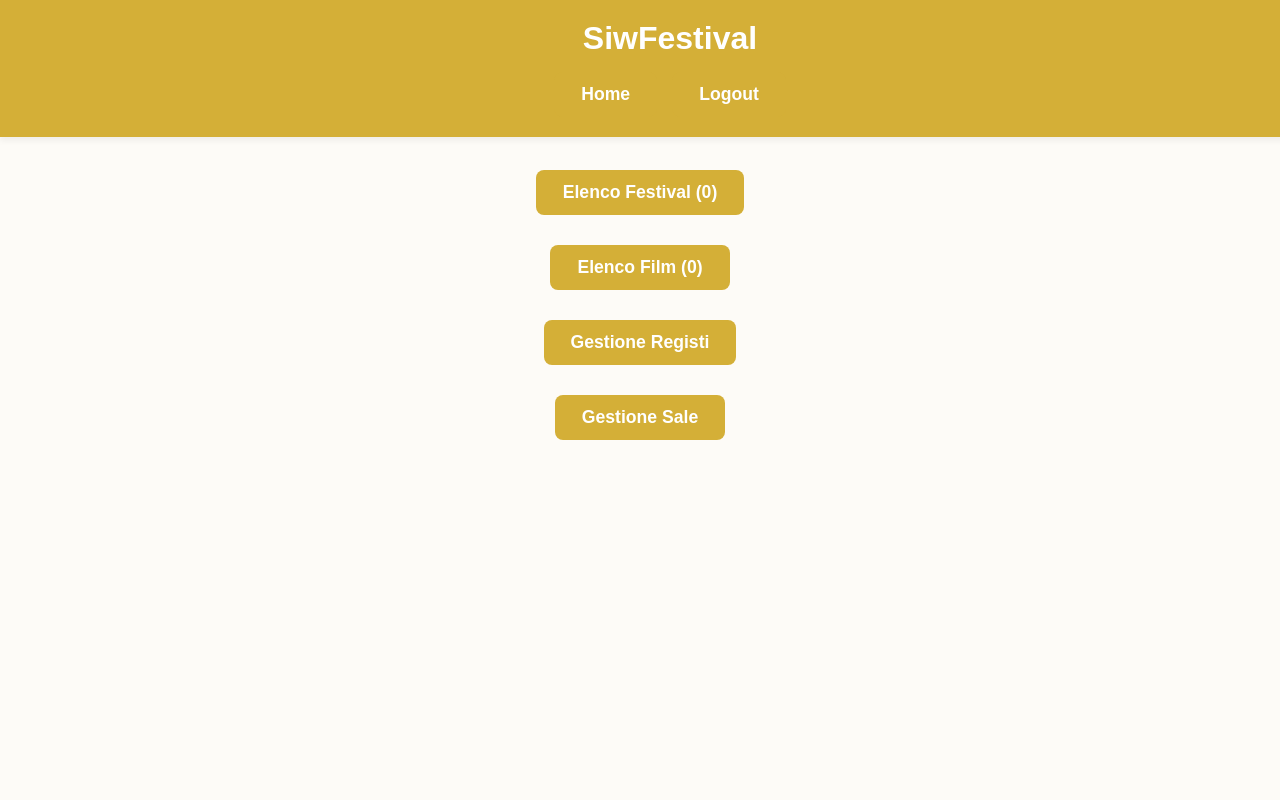
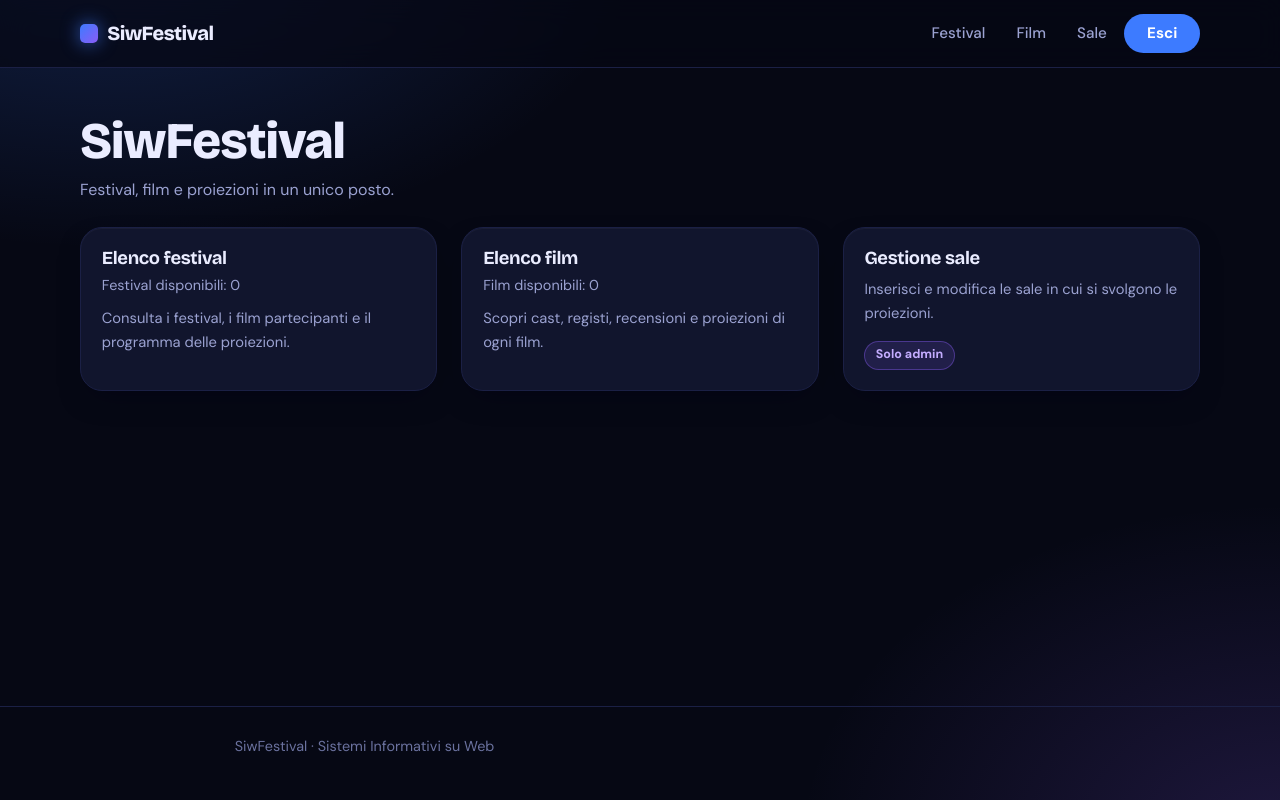
Before and after one commit to Shikooo8/SIW_PROG_DOC, a Spring Boot app: page / in a window 1280 px wide. Run offline with Spring Boot 4, Linux system fonts and the light colour scheme; the visitor is signed in with stand-in values (Sample User, id 1); data that the repository does not hold is empty; some of the project's set-up classes (security, data sources, template engines, error pages and the like) are left out, and stand-ins take their place; some libraries are stand-ins or nearby versions.

Commit message:
Add new style

```diff
--- /dev/null
+++ b/siw-festival/src/main/resources/static/css/stile.css
@@ -0,0 +1,546 @@
+/* ==========================================================================
+   SIW Festival — stile.css
+   Posizione: src/main/resources/static/css/stile.css
+   Palette: neri bluastri + blu (colore guida) + viola (secondario)
+
+   Indice
+   1. Token (colori, raggi, ombre, font)
+   2. Base (reset, tipografia, link)
+   3. Layout (container, navbar, header di pagina, footer)
+   4. Bottoni e badge
+   5. Card + griglia (film, festival, attori, sale)
+   6. Pagina di dettaglio (show)
+   7. Liste: cast, proiezioni, recensioni, tabelle
+   8. Form e messaggi di errore
+   9. Pagine di errore
+   10. Responsive e accessibilità
+   ========================================================================== */
+
+@import url("https://fonts.googleapis.com/css2?family=Bricolage+Grotesque:opsz,wght@12..96,500;12..96,700;12..96,800&family=DM+Sans:ital,opsz,wght@0,9..40,400;0,9..40,500;0,9..40,700&display=swap");
+
+/* 1. TOKEN ================================================================= */
+:root {
+  /* neri (con una punta di blu) */
+  --bg:          #060814;
+  --bg-elev:     #0b0e22;
+  --surface:     #11152d;
+  --surface-2:   #181d3d;
+  --border:      #252b56;
+  --border-soft: #1b2045;
+
+  /* testo */
+  --text:        #eaecff;
+  --text-muted:  #9ba2d1;
+  --text-faint:  #6b729f;
+
+  /* blu: colore guida */
+  --blue:        #3d7bff;
+  --blue-bright: #6aa6ff;
+  --blue-deep:   #1e48c8;
+
+  /* viola: accento secondario */
+  --violet:      #8a5cf6;
+  --violet-deep: #5b2bc4;
+
+  /* stati */
+  --danger:      #ff6b88;
+  --success:     #3fd6a6;
+  --warning:     #ffc46b;
+
+  --gradient:        linear-gradient(135deg, var(--blue) 0%, var(--violet) 100%);
+  --gradient-soft:   linear-gradient(135deg, rgba(61,123,255,.18) 0%, rgba(138,92,246,.18) 100%);
+
+  --radius-sm: 8px;
+  --radius-md: 14px;
+  --radius-lg: 22px;
+  --radius-pill: 999px;
+
+  --shadow-card:  0 1px 0 rgba(255,255,255,.04) inset, 0 12px 30px -12px rgba(0,0,20,.7);
+  --shadow-lift:  0 18px 44px -14px rgba(61,123,255,.45);
+  --shadow-focus: 0 0 0 3px rgba(106,166,255,.45);
+
+  --font-display: "Bricolage Grotesque", "Segoe UI", system-ui, sans-serif;
+  --font-body:    "DM Sans", "Segoe UI", system-ui, -apple-system, sans-serif;
+
+  --maxw: 1160px;
+}
+
+/* 2. BASE ================================================================== */
+*, *::before, *::after { box-sizing: border-box; }
+
+html { -webkit-text-size-adjust: 100%; scroll-behavior: smooth; }
+
+body {
+  margin: 0;
+  min-height: 100vh;
+  display: flex;
+  flex-direction: column;
+  font-family: var(--font-body);
+  font-size: 1rem;
+  line-height: 1.6;
+  color: var(--text);
+  background-color: var(--bg);
+  background-image:
+    radial-gradient(900px 520px at 8% -8%,  rgba(61,123,255,.22), transparent 60%),
+    radial-gradient(800px 560px at 100% 105%, rgba(138,92,246,.18), transparent 60%);
+  background-attachment: fixed;
+}
+
+main { flex: 1; }
+
+h1, h2, h3, h4 {
+  font-family: var(--font-display);
+  line-height: 1.15;
+  letter-spacing: -0.02em;
+  margin: 0 0 .5em;
+  color: var(--text);
+}
+h1 { font-size: clamp(2rem, 4.2vw, 3.2rem); font-weight: 800; }
+h2 { font-size: clamp(1.4rem, 2.4vw, 1.9rem); font-weight: 700; }
+h3 { font-size: 1.15rem; font-weight: 700; }
+
+p { margin: 0 0 1em; max-width: 70ch; }
+
+a { color: var(--blue-bright); text-decoration: none; transition: color .15s ease; }
+a:hover { color: #fff; }
+
+img { max-width: 100%; display: block; }
+
+hr { border: 0; border-top: 1px solid var(--border-soft); margin: 2rem 0; }
+
+::selection { background: var(--blue); color: #fff; }
+
+/* 3. LAYOUT ================================================================ */
+.container {
+  width: 100%;
+  max-width: var(--maxw);
+  margin: 0 auto;
+  padding: 0 1.25rem;
+}
+
+/* navbar */
+.navbar {
+  position: sticky;
+  top: 0;
+  z-index: 50;
+  background: rgba(6, 8, 20, .72);
+  backdrop-filter: blur(14px);
+  -webkit-backdrop-filter: blur(14px);
+  border-bottom: 1px solid var(--border-soft);
+}
+.navbar-inner {
+  max-width: var(--maxw);
+  margin: 0 auto;
+  padding: .85rem 1.25rem;
+  display: flex;
+  align-items: center;
+  gap: 1.5rem;
+}
+.brand {
+  font-family: var(--font-display);
+  font-weight: 800;
+  font-size: 1.25rem;
+  letter-spacing: -0.03em;
+  color: var(--text);
+  display: inline-flex;
+  align-items: center;
+  gap: .55rem;
+}
+.brand::before {            /* piccolo logo: pellicola blu-viola */
+  content: "";
+  width: 1.15rem;
+  height: 1.15rem;
+  border-radius: 5px;
+  background: var(--gradient);
+  box-shadow: 0 0 18px rgba(61,123,255,.7);
+}
+.brand:hover { color: #fff; }
+
+.nav-links { display: flex; gap: .25rem; margin-left: auto; align-items: center; flex-wrap: wrap; }
+.nav-links a {
+  padding: .45rem .85rem;
+  border-radius: var(--radius-pill);
+  color: var(--text-muted);
+  font-weight: 500;
+  font-size: .95rem;
+}
+.nav-links a:hover,
+.nav-links a.active { color: #fff; background: var(--surface-2); }
+
+/* intestazione di pagina (titolo + azioni) */
+.page-header {
+  padding: 2.75rem 0 1.5rem;
+  display: flex;
+  align-items: flex-end;
+  justify-content: space-between;
+  gap: 1rem;
+  flex-wrap: wrap;
+}
+.page-header h1 { margin: 0; }
+.page-subtitle { color: var(--text-muted); margin: .4rem 0 0; }
+
+.section { margin: 2.5rem 0; }
+.section-title {
+  display: flex;
+  align-items: center;
+  gap: .75rem;
+  margin-bottom: 1.1rem;
+}
+.section-title::after {     /* filo che chiude il titolo */
+  content: "";
+  flex: 1;
+  height: 1px;
+  background: linear-gradient(90deg, var(--border) 0%, transparent 100%);
+}
+
+.footer {
+  margin-top: 4rem;
+  padding: 1.75rem 1.25rem;
+  text-align: center;
+  color: var(--text-faint);
+  font-size: .9rem;
+  border-top: 1px solid var(--border-soft);
+}
+.footer a { color: var(--text-muted); }
+
+/* 4. BOTTONI E BADGE ======================================================= */
+.btn,
+button[type="submit"] {
+  display: inline-flex;
+  align-items: center;
+  justify-content: center;
+  gap: .5rem;
+  padding: .7rem 1.35rem;
+  border: 1px solid transparent;
+  border-radius: var(--radius-pill);
+  font-family: var(--font-body);
+  font-size: .95rem;
+  font-weight: 700;
+  line-height: 1;
+  cursor: pointer;
+  color: #fff;
+  background: var(--blue);
+  transition: transform .15s ease, box-shadow .15s ease, background .15s ease, border-color .15s ease;
+}
+.btn:hover,
+button[type="submit"]:hover {
+  color: #fff;
+  background: var(--blue-deep);
+  box-shadow: var(--shadow-lift);
+  transform: translateY(-1px);
+}
+.btn:active { transform: translateY(0); }
+
+.btn-primary { background: var(--gradient); }
+.btn-primary:hover { background: var(--gradient); filter: brightness(1.12); }
+
+.btn-secondary {
+  background: var(--surface-2);
+  border-color: var(--border);
+  color: var(--text);
+}
+.btn-secondary:hover { background: var(--surface); border-color: var(--blue); box-shadow: none; }
+
+.btn-ghost { background: transparent; color: var(--blue-bright); }
+.btn-ghost:hover { background: var(--surface-2); box-shadow: none; }
+
+.btn-danger { background: transparent; border-color: rgba(255,107,136,.5); color: var(--danger); }
+.btn-danger:hover { background: var(--danger); border-color: var(--danger); color: #1a0509; box-shadow: none; }
+
+.btn-sm { padding: .45rem .9rem; font-size: .85rem; }
+
+.badge {
+  display: inline-flex;
+  align-items: center;
+  padding: .22rem .65rem;
+  border-radius: var(--radius-pill);
+  font-size: .78rem;
+  font-weight: 700;
+  color: var(--blue-bright);
+  background: rgba(61,123,255,.14);
+  border: 1px solid rgba(61,123,255,.35);
+}
+.badge-violet { color: #c4adff; background: rgba(138,92,246,.14); border-color: rgba(138,92,246,.4); }
+
+/* stato delle proiezioni */
+.badge-scheduled { color: var(--blue-bright); }
+.badge-completed { color: var(--success); background: rgba(63,214,166,.12); border-color: rgba(63,214,166,.4); }
+.badge-cancelled { color: var(--danger);  background: rgba(255,107,136,.12); border-color: rgba(255,107,136,.4); }
+
+/* 5. CARD + GRIGLIA ======================================================== */
+.grid {
+  display: grid;
+  grid-template-columns: repeat(auto-fill, minmax(230px, 1fr));
+  gap: 1.5rem;
+}
+.grid-wide { grid-template-columns: repeat(auto-fill, minmax(320px, 1fr)); }  /* festival */
+
+.card {
+  position: relative;
+  display: flex;
+  flex-direction: column;
+  background: var(--surface);
+  border: 1px solid var(--border-soft);
+  border-radius: var(--radius-lg);
+  overflow: hidden;
+  box-shadow: var(--shadow-card);
+  transition: transform .2s ease, box-shadow .2s ease, border-color .2s ease;
+}
+.card:hover {
+  transform: translateY(-4px);
+  border-color: var(--blue);
+  box-shadow: var(--shadow-lift);
+}
+
+/* il link sul titolo copre tutta la card */
+.card-title a::after { content: ""; position: absolute; inset: 0; z-index: 1; }
+.card-actions { position: relative; z-index: 2; }   /* i bottoni restano cliccabili */
+
+/* area immagine: locandina (film) o panoramica (festival) */
+.card-media {
+  position: relative;
+  aspect-ratio: 2 / 3;
+  background: var(--surface-2);
+  overflow: hidden;
+}
+.card-media-wide { aspect-ratio: 16 / 9; }
+.card-media img {
+  width: 100%;
+  height: 100%;
+  object-fit: cover;
+  transition: transform .4s ease;
+}
+.card:hover .card-media img { transform: scale(1.04); }
+
+/* segnaposto finché non c'è un'immagine: <div class="card-media card-media-empty"> */
+.card-media-empty {
+  display: grid;
+  place-items: center;
+  background:
+    radial-gradient(circle at 30% 20%, rgba(61,123,255,.5), transparent 55%),
+    radial-gradient(circle at 80% 90%, rgba(138,92,246,.5), transparent 55%),
+    var(--surface-2);
+  color: rgba(255,255,255,.55);
+  font-family: var(--font-display);
+  font-size: 2.4rem;
+  font-weight: 800;
+}
+
+.card-body { padding: 1.1rem 1.2rem 1.3rem; display: flex; flex-direction: column; gap: .4rem; flex: 1; }
+.card-title { font-size: 1.15rem; margin: 0; }
+.card-title a { color: var(--text); }
+.card-meta { color: var(--text-muted); font-size: .9rem; margin: 0; }
+.card-text { color: var(--text-muted); font-size: .92rem; margin: .25rem 0 0; }
+.card-tags { display: flex; flex-wrap: wrap; gap: .4rem; margin-top: auto; padding-top: .6rem; }
+.card-actions { display: flex; gap: .5rem; margin-top: .75rem; flex-wrap: wrap; }
+
+/* card senza immagine (sale, attori): più compatta */
+.card-plain { padding: 1.25rem 1.3rem; gap: .35rem; }
+
+/* 6. PAGINA DI DETTAGLIO ==================================================== */
+.show {
+  display: grid;
+  grid-template-columns: minmax(220px, 320px) 1fr;
+  gap: 2.25rem;
+  padding-top: 2.5rem;
+  align-items: start;
+}
+.show-wide { grid-template-columns: 1fr; }    /* festival: immagine sopra */
+
+.show-media {
+  border-radius: var(--radius-lg);
+  overflow: hidden;
+  border: 1px solid var(--border);
+  box-shadow: var(--shadow-card), 0 0 60px -20px rgba(138,92,246,.55);
+  aspect-ratio: 2 / 3;
+  background: var(--surface-2);
+}
+.show-wide .show-media { aspect-ratio: 21 / 8; }
+.show-media img { width: 100%; height: 100%; object-fit: cover; }
+
+.show-info h1 { margin-bottom: .35rem; }
+.show-lead { font-size: 1.1rem; color: var(--text-muted); max-width: 62ch; }
+
+/* coppie etichetta / valore */
+.meta-list {
+  display: grid;
+  grid-template-columns: max-content 1fr;
+  gap: .55rem 1.5rem;
+  margin: 1.5rem 0;
+  padding: 1.1rem 1.3rem;
+  background: var(--surface);
+  border: 1px solid var(--border-soft);
+  border-radius: var(--radius-md);
+}
+.meta-list dt { color: var(--text-faint); font-size: .9rem; }
+.meta-list dd { margin: 0; font-weight: 500; }
+
+.show-actions { display: flex; gap: .6rem; flex-wrap: wrap; margin-top: 1.25rem; }
+
+/* 7. LISTE ================================================================= */
+/* cast: attore + personaggio */
+.cast-list { list-style: none; margin: 0; padding: 0; display: grid; grid-template-columns: repeat(auto-fill, minmax(240px, 1fr)); gap: .75rem; }
+.cast-item {
+  display: flex;
+  flex-direction: column;
+  padding: .85rem 1rem;
+  background: var(--surface);
+  border: 1px solid var(--border-soft);
+  border-left: 3px solid var(--blue);
+  border-radius: var(--radius-sm);
+}
+.cast-item:nth-child(even) { border-left-color: var(--violet); }
+.cast-actor { font-weight: 700; }
+.cast-role  { color: var(--text-muted); font-size: .9rem; }
+
+/* proiezioni */
+.screening-list { list-style: none; margin: 0; padding: 0; display: flex; flex-direction: column; gap: .6rem; }
+.screening {
+  display: grid;
+  grid-template-columns: max-content 1fr auto;
+  align-items: center;
+  gap: 1.25rem;
+  padding: .9rem 1.2rem;
+  background: var(--surface);
+  border: 1px solid var(--border-soft);
+  border-radius: var(--radius-md);
+}
+.screening-when { font-family: var(--font-display); font-weight: 700; font-size: 1.05rem; color: var(--blue-bright); }
+.screening-what { color: var(--text); }
+.screening-what small { display: block; color: var(--text-muted); }
+
+/* recensioni */
+.review-list { display: flex; flex-direction: column; gap: 1rem; }
+.review {
+  padding: 1.1rem 1.3rem;
+  background: var(--surface);
+  border: 1px solid var(--border-soft);
+  border-radius: var(--radius-md);
+}
+.review-head { display: flex; align-items: center; gap: .75rem; margin-bottom: .4rem; flex-wrap: wrap; }
+.review-author { font-weight: 700; }
+.review-date { color: var(--text-faint); font-size: .85rem; }
+.review-score {
+  margin-left: auto;
+  min-width: 2.6rem;
+  text-align: center;
+  padding: .25rem .6rem;
+  border-radius: var(--radius-sm);
+  font-family: var(--font-display);
+  font-weight: 800;
+  background: var(--gradient);
+  color: #fff;
+}
+.review-text { margin: 0; color: var(--text-muted); }
+
+/* tabelle (area admin) */
+.table-wrap { overflow-x: auto; border: 1px solid var(--border-soft); border-radius: var(--radius-md); }
+.table { width: 100%; border-collapse: collapse; background: var(--surface); }
+.table th, .table td { padding: .8rem 1rem; text-align: left; border-bottom: 1px solid var(--border-soft); }
+.table th { color: var(--text-faint); font-weight: 500; font-size: .88rem; background: var(--bg-elev); }
+.table tr:last-child td { border-bottom: 0; }
+.table tbody tr:hover { background: var(--surface-2); }
+
+/* 8. FORM E MESSAGGI ======================================================= */
+.form-card {
+  max-width: 640px;
+  margin: 2.5rem auto;
+  padding: 2rem 2rem 2.2rem;
+  background: var(--surface);
+  border: 1px solid var(--border);
+  border-radius: var(--radius-lg);
+  box-shadow: var(--shadow-card), 0 0 80px -30px rgba(61,123,255,.6);
+}
+.form-card h1 { font-size: 1.8rem; margin-bottom: 1.4rem; }
+
+.form-group { display: flex; flex-direction: column; gap: .35rem; margin-bottom: 1.1rem; }
+.form-row { display: grid; grid-template-columns: 1fr 1fr; gap: 1rem; }
+
+label { font-size: .9rem; font-weight: 500; color: var(--text-muted); }
+
+input[type="text"], input[type="password"], input[type="email"], input[type="number"],
+input[type="url"], input[type="date"], input[type="time"], input[type="datetime-local"],
+select, textarea {
+  width: 100%;
+  padding: .7rem .9rem;
+  font-family: var(--font-body);
+  font-size: 1rem;
+  color: var(--text);
+  background: var(--bg-elev);
+  border: 1px solid var(--border);
+  border-radius: var(--radius-sm);
+  transition: border-color .15s ease, box-shadow .15s ease;
+}
+textarea { min-height: 120px; resize: vertical; }
+input::placeholder, textarea::placeholder { color: var(--text-faint); }
+input:hover, select:hover, textarea:hover { border-color: var(--text-faint); }
+input:focus, select:focus, textarea:focus {
+  outline: none;
+  border-color: var(--blue);
+  box-shadow: var(--shadow-focus);
+}
+input[type="date"], input[type="time"], input[type="datetime-local"] { color-scheme: dark; }
+select { appearance: none; background-image: linear-gradient(45deg, transparent 50%, var(--text-muted) 50%), linear-gradient(135deg, var(--text-muted) 50%, transparent 50%); background-position: calc(100% - 18px) 50%, calc(100% - 13px) 50%; background-size: 5px 5px; background-repeat: no-repeat; padding-right: 2.2rem; }
+input[type="checkbox"], input[type="radio"] { accent-color: var(--blue); }
+
+.form-hint { font-size: .82rem; color: var(--text-faint); }
+.form-actions { display: flex; gap: .75rem; margin-top: 1.6rem; flex-wrap: wrap; }
+
+/* errori di validazione: <span class="field-error" th:errors="*{titolo}"> */
+.field-error { color: var(--danger); font-size: .85rem; }
+input.has-error, select.has-error, textarea.has-error { border-color: var(--danger); }
+
+.alert {
+  padding: .85rem 1.1rem;
+  border-radius: var(--radius-sm);
+  border: 1px solid var(--border);
+  background: var(--surface-2);
+  margin-bottom: 1.2rem;
+  font-size: .95rem;
+}
+.alert-error   { color: #ffd3dc; background: rgba(255,107,136,.1); border-color: rgba(255,107,136,.45); }
+.alert-success { color: #c9f7e8; background: rgba(63,214,166,.1);  border-color: rgba(63,214,166,.45); }
+.alert-info    { color: #d3e3ff; background: rgba(61,123,255,.1);  border-color: rgba(61,123,255,.45); }
+
+/* link alternativo sotto i form (es. "Non hai un account?") */
+.form-alt { margin-top: 1.4rem; color: var(--text-muted); font-size: .92rem; }
+
+/* 9. PAGINE DI ERRORE ====================================================== */
+.error-page { text-align: center; padding: 6rem 1rem; }
+.error-code {
+  font-family: var(--font-display);
+  font-size: clamp(5rem, 16vw, 9rem);
+  font-weight: 800;
+  line-height: 1;
+  background: var(--gradient);
+  -webkit-background-clip: text;
+  background-clip: text;
+  color: transparent;
+  margin: 0 0 .5rem;
+}
+.error-page p { margin-left: auto; margin-right: auto; color: var(--text-muted); }
+
+/* utility */
+.muted { color: var(--text-muted); }
+.text-center { text-align: center; }
+.mt-1 { margin-top: .5rem; } .mt-2 { margin-top: 1rem; } .mt-3 { margin-top: 2rem; }
+.empty { padding: 2.5rem 1rem; text-align: center; color: var(--text-muted); border: 1px dashed var(--border); border-radius: var(--radius-md); }
+
+/* 10. RESPONSIVE E ACCESSIBILITÀ =========================================== */
+@media (max-width: 800px) {
+  .show { grid-template-columns: 1fr; }
+  .show-media { max-width: 320px; }
+  .show-wide .show-media { max-width: none; aspect-ratio: 16 / 9; }
+  .screening { grid-template-columns: 1fr; gap: .4rem; }
+  .form-row { grid-template-columns: 1fr; }
+  .form-card { margin: 1.25rem auto; padding: 1.4rem; }
+  .meta-list { grid-template-columns: 1fr; gap: .1rem; }
+  .meta-list dt { margin-top: .6rem; }
+}
+
+:focus-visible { outline: 2px solid var(--blue-bright); outline-offset: 3px; border-radius: 4px; }
+
+@media (prefers-reduced-motion: reduce) {
+  *, *::before, *::after { transition: none !important; animation: none !important; scroll-behavior: auto !important; }
+  .card:hover, .btn:hover { transform: none; }
+}
--- a/siw-festival/src/main/resources/templates/fragments/base.html
+++ b/siw-festival/src/main/resources/templates/fragments/base.html
@@ -1,21 +1,26 @@
 <!DOCTYPE html>
 <html xmlns:th="http://www.thymeleaf.org">
+
 <body>
-    <!-- Definiamo il frammento chiamato "intestazione" -->
-    <header th:fragment="intestazione">
-        <h1 style="margin-bottom: 15px;">SiwFestival</h1>
-
-        <div style="display: flex; justify-content: center; gap: 15px;">
-            <a th:href="@{/}" class="nav-button">Home</a>
-
-            <!-- Mostra "Login" se l'utente NON è loggato -->
-            <a th:if="${userDetails == null}" th:href="@{/login}" class="nav-button">Login</a>
-
-            <!-- Il form di Logout sicuro (POST) se l'utente è loggato -->
-            <form th:if="${userDetails != null}" th:action="@{/logout}" method="POST" style="display: inline;">
-                <button type="submit" class="nav-button">Logout</button>
-            </form>
+    <header th:fragment="intestazione" class="navbar" xmlns:th="http://www.thymeleaf.org"
+        xmlns:sec="http://www.thymeleaf.org/extras/spring-security">
+        <div class="navbar-inner">
+            <a class="brand" th:href="@{/}">SiwFestival</a>
+            <nav class="nav-links">
+                <a th:href="@{/festival}">Festival</a>
+                <a th:href="@{/film}">Film</a>
+                <a th:href="@{/admin/sale}" sec:authorize="hasAuthority('ADMIN')">Sale</a>
+                <a th:href="@{/login}" sec:authorize="!isAuthenticated()">Accedi</a>
+                <form th:action="@{/logout}" method="post" sec:authorize="isAuthenticated()">
+                    <button type="submit" class="btn btn-ghost btn-sm">Esci</button>
+                </form>
+            </nav>
         </div>
     </header>
+
+    <footer th:fragment="footer" class="footer">
+        <p>SiwFestival · Sistemi Informativi su Web</p>
+    </footer>
 </body>
+
 </html>
--- a/siw-festival/src/main/resources/templates/index.html
+++ b/siw-festival/src/main/resources/templates/index.html
@@ -1,38 +1,44 @@
 <!DOCTYPE html>
-<html xmlns:th="http://www.thymeleaf.org">
-
+<html xmlns:th="http://www.thymeleaf.org"
+      xmlns:sec="http://www.thymeleaf.org/extras/spring-security">
 <head>
     <meta charset="UTF-8">
     <title>SiwFestival - Homepage</title>
-    <link rel="stylesheet" th:href="@{/css/style.css?version=3}" />
+    <link rel="stylesheet" th:href="@{/css/stile.css}" />
     <link rel="icon" type="image/svg+xml" th:href="@{/favicon.svg}">
 </head>
+<body>
+    <header th:replace="~{fragments/base.html :: intestazione}"></header>
 
-<body>
+    <main class="container">
+        <div class="page-header">
+            <div>
+                <h1>SiwFestival</h1>
+                <p class="page-subtitle">Festival, film e proiezioni in un unico posto.</p>
+            </div>
+        </div>
 
-<header th:replace="~{fragments/base.html :: intestazione}"></header>
-    <div class="nav-container">
+        <div class="grid grid-wide">
+            <article class="card card-plain">
+                <h3 class="card-title"><a th:href="@{/festival}">Elenco festival</a></h3>
+                <p class="card-meta">Festival disponibili: <span th:text="${festisvalNUmber}">0</span></p>
+                <p class="card-text">Consulta i festival, i film partecipanti e il programma delle proiezioni.</p>
+            </article>
 
-        <a th:href="@{/festival}" class="nav-button">
-            <span>Elenco Festival (</span><span th:text="${festisvalNUmber}">N</span><span>)</span>
-        </a>
+            <article class="card card-plain">
+                <h3 class="card-title"><a th:href="@{/film}">Elenco film</a></h3>
+                <p class="card-meta">Film disponibili: <span th:text="${filmFNumber}">0</span></p>
+                <p class="card-text">Scopri cast, registi, recensioni e proiezioni di ogni film.</p>
+            </article>
 
-        <a th:href="@{/film}" class="nav-button">
-            <span>Elenco Film (</span><span th:text="${filmFNumber}">N</span><span>)</span>
-        </a>
+            <article class="card card-plain" sec:authorize="hasAuthority('ADMIN')">
+                <h3 class="card-title"><a th:href="@{/admin/sale}">Gestione sale</a></h3>
+                <p class="card-text">Inserisci e modifica le sale in cui si svolgono le proiezioni.</p>
+                <div class="card-tags"><span class="badge badge-violet">Solo admin</span></div>
+            </article>
+        </div>
+    </main>
 
-
-        <a th:href="@{/admin/registi}" class="nav-button" style="display: inline-block;"  sec:authorize="hasAuthority('ADMIN')">
-            Gestione Registi
-        </a>
-
-        <a th:href="@{/admin/sale}" class="nav-button" style="display: inline-block;"  sec:authorize="hasAuthority('ADMIN')">
-            Gestione Sale
-        </a>
-</div>
-
-    </div>
-
+    <footer th:replace="~{fragments/base.html :: footer}"></footer>
 </body>
-
 </html>
```
Also changed, not shown: siw-festival/src/main/resources/templates/festival/list.html (+40 -26 lines), README.md.
